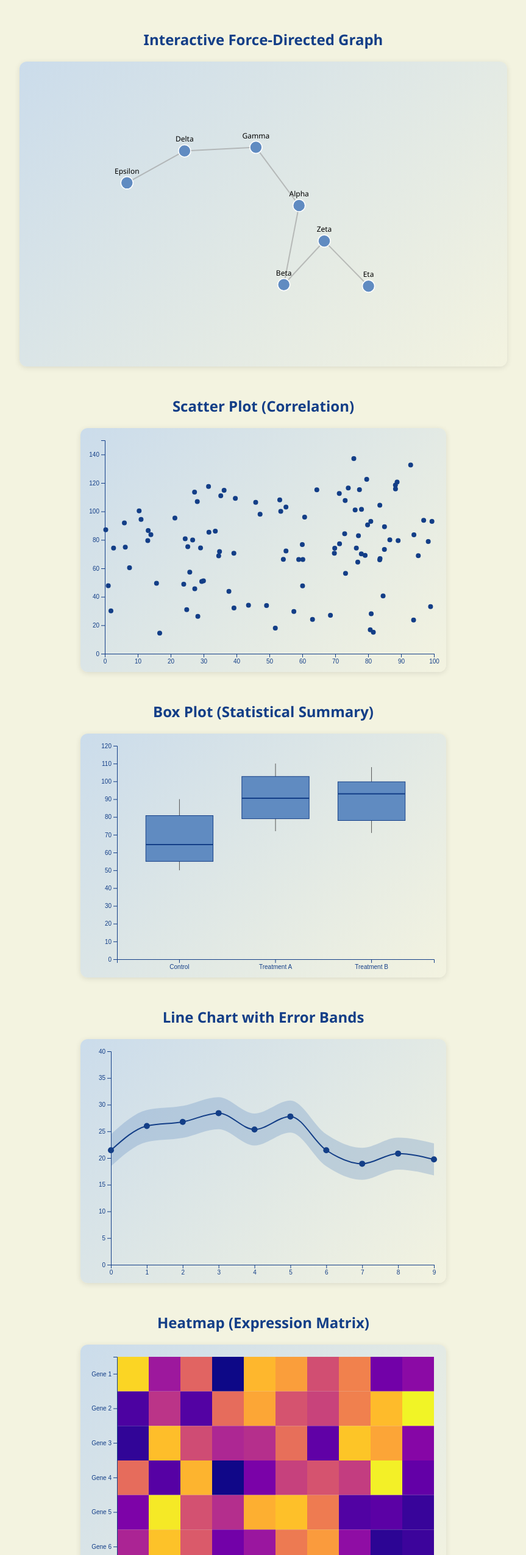
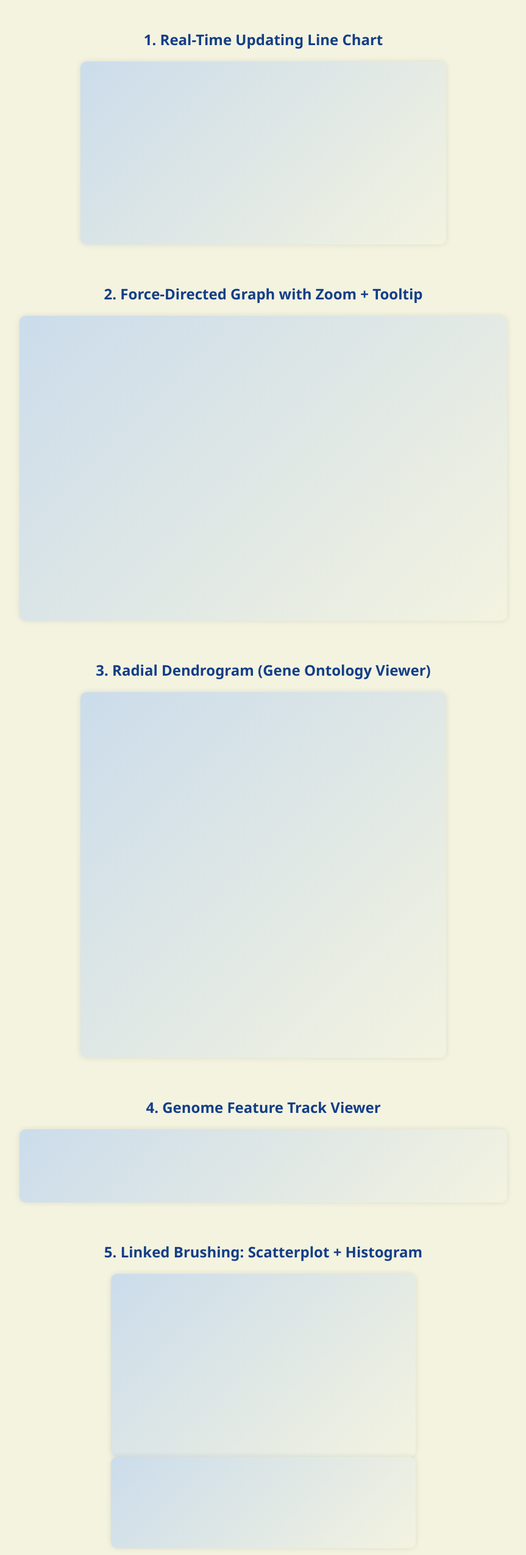
Before and after one commit to varshineas/D3Demo, a plain HTML site: page index.html in a window 1280 px wide. Shown: the part 112-2662 px from the top of the page at 61% size, without its empty margins (208-1071 px from the left). Drawn offline with nearby package versions, Linux system fonts and the light colour scheme.

Commit message:
showcasing more advanced charts

```diff
--- a/index.html
+++ b/index.html
@@ -1,52 +1,45 @@
-
 <!DOCTYPE html>
 <html lang="en">
 <head>
   <meta charset="UTF-8" />
   <meta name="viewport" content="width=device-width, initial-scale=1.0"/>
-  <title>D3 Scientific Visualization Showcase</title>
+  <title>D3 Advanced Visualization Showcase</title>
   <link rel="stylesheet" href="style.css" />
-  <link rel="icon" href="data:,">
   <script src="https://d3js.org/d3.v7.min.js"></script>
 </head>
 <body>
-  <h1>D3 Scientific Visualization Showcase</h1>
+  <h1>D3 Advanced Visualization Showcase</h1>
 
   <section>
-    <h2>Interactive Force-Directed Graph</h2>
-    <svg id="forceGraph" width="800" height="500"></svg>
+    <h2>1. Real-Time Updating Line Chart</h2>
+    <svg id="realTimeChart" width="600" height="300"></svg>
   </section>
 
   <section>
-    <h2>Scatter Plot (Correlation)</h2>
-    <svg id="scatterPlot" width="600" height="400"></svg>
+    <h2>2. Force-Directed Graph with Zoom + Tooltip</h2>
+    <svg id="forceGraphAdv" width="800" height="500"></svg>
   </section>
 
   <section>
-    <h2>Box Plot (Statistical Summary)</h2>
-    <svg id="boxPlot" width="600" height="400"></svg>
+    <h2>3. Radial Dendrogram (Gene Ontology Viewer)</h2>
+    <svg id="radialTree" width="600" height="600"></svg>
   </section>
 
   <section>
-    <h2>Line Chart with Error Bands</h2>
-    <svg id="errorLineChart" width="600" height="400"></svg>
+    <h2>4. Genome Feature Track Viewer</h2>
+    <svg id="genomeTrack" width="800" height="120"></svg>
   </section>
 
   <section>
-    <h2>Heatmap (Expression Matrix)</h2>
-    <svg id="heatmap" width="600" height="400"></svg>
+    <h2>5. Linked Brushing: Scatterplot + Histogram</h2>
+    <svg id="scatterBrush" width="500" height="300"></svg>
+    <svg id="histBrush" width="500" height="150"></svg>
   </section>
 
-  <section>
-    <h2>Violin Plot (Distribution)</h2>
-    <svg id="violinPlot" width="600" height="400"></svg>
-  </section>
-
-  <script src="js/forceGraph.js"></script>
-  <script src="js/scatterPlot.js"></script>
-  <script src="js/boxPlot.js"></script>
-  <script src="js/errorLineChart.js"></script>
-  <script src="js/heatmap.js"></script>
-  <script src="js/violinPlot.js"></script>
+  <script src="js/realTimeChart.js"></script>
+  <script src="js/forceGraphAdv.js"></script>
+  <script src="js/radialTree.js"></script>
+  <script src="js/genomeTrack.js"></script>
+  <script src="js/linkedBrush.js"></script>
 </body>
 </html>
--- a/js/boxPlot.js
+++ /dev/null
@@ -1,38 +0,0 @@
-
-const svgBP = d3.select("#boxPlot");
-const widthBP = +svgBP.attr("width");
-const heightBP = +svgBP.attr("height");
-
-const groupsBP = ["Control", "Treatment A", "Treatment B"];
-const dataBP = groupsBP.map(label => ({
-  label,
-  values: d3.range(30).map(() => Math.round(Math.random() * 40 + (label === "Control" ? 50 : 70)))
-}));
-
-const xBP = d3.scaleBand().domain(groupsBP).range([60, widthBP - 20]).padding(0.3);
-const yBP = d3.scaleLinear().domain([0, 120]).range([heightBP - 30, 20]);
-
-svgBP.append("g").attr("transform", `translate(0, ${heightBP - 30})`).call(d3.axisBottom(xBP));
-svgBP.append("g").attr("transform", `translate(60, 0)`).call(d3.axisLeft(yBP));
-
-dataBP.forEach(d => {
-  const sorted = d.values.sort(d3.ascending);
-  const q1 = d3.quantile(sorted, 0.25);
-  const median = d3.quantile(sorted, 0.5);
-  const q3 = d3.quantile(sorted, 0.75);
-  const min = d3.min(sorted);
-  const max = d3.max(sorted);
-  const center = xBP(d.label) + xBP.bandwidth() / 2;
-
-  svgBP.append("line").attr("x1", center).attr("x2", center)
-    .attr("y1", yBP(min)).attr("y2", yBP(max)).attr("stroke", "#555");
-
-  svgBP.append("rect")
-    .attr("x", xBP(d.label)).attr("y", yBP(q3))
-    .attr("width", xBP.bandwidth()).attr("height", yBP(q1) - yBP(q3))
-    .attr("fill", "#608BC1").attr("stroke", "#133E87");
-
-  svgBP.append("line").attr("x1", xBP(d.label)).attr("x2", xBP(d.label) + xBP.bandwidth())
-    .attr("y1", yBP(median)).attr("y2", yBP(median))
-    .attr("stroke", "#133E87").attr("stroke-width", 2);
-});
--- a/js/errorLineChart.js
+++ /dev/null
@@ -1,52 +0,0 @@
-
-const svgLC = d3.select("#errorLineChart");
-const widthLC = +svgLC.attr("width");
-const heightLC = +svgLC.attr("height");
-
-const timepointsLC = d3.range(10);
-const meanLC = timepointsLC.map(t => ({ x: t, y: 20 + 5 * Math.sin(t / 2) + Math.random() * 5 }));
-const errorLC = 3;
-
-const xLC = d3.scaleLinear().domain([0, 9]).range([50, widthLC - 20]);
-const yLC = d3.scaleLinear().domain([0, 40]).range([heightLC - 30, 20]);
-
-const areaLC = d3.area()
-  .x(d => xLC(d.x))
-  .y0(d => yLC(d.y - errorLC))
-  .y1(d => yLC(d.y + errorLC))
-  .curve(d3.curveMonotoneX);
-
-svgLC.append("path")
-  .datum(meanLC)
-  .attr("fill", "#608BC1")
-  .attr("opacity", 0.3)
-  .attr("d", areaLC);
-
-const lineLC = d3.line()
-  .x(d => xLC(d.x))
-  .y(d => yLC(d.y))
-  .curve(d3.curveMonotoneX);
-
-svgLC.append("path")
-  .datum(meanLC)
-  .attr("fill", "none")
-  .attr("stroke", "#133E87")
-  .attr("stroke-width", 2)
-  .attr("d", lineLC);
-
-svgLC.selectAll("circle")
-  .data(meanLC)
-  .join("circle")
-  .attr("cx", d => xLC(d.x))
-  .attr("cy", d => yLC(d.y))
-  .attr("r", 5)
-  .attr("fill", "#133E87")
-  .on("mouseover", function (event, d) {
-    d3.select(this).transition().attr("r", 7);
-  })
-  .on("mouseout", function () {
-    d3.select(this).transition().attr("r", 5);
-  });
-
-svgLC.append("g").attr("transform", `translate(0, ${heightLC - 30})`).call(d3.axisBottom(xLC));
-svgLC.append("g").attr("transform", `translate(50, 0)`).call(d3.axisLeft(yLC));
--- a/js/forceGraph.js
+++ /dev/null
@@ -1,82 +0,0 @@
-
-const svgFG = d3.select("#forceGraph");
-const widthFG = +svgFG.attr("width");
-const heightFG = +svgFG.attr("height");
-
-const nodesFG = [
-  { id: "Alpha" }, { id: "Beta" }, { id: "Gamma" },
-  { id: "Delta" }, { id: "Epsilon" }, { id: "Zeta" }, { id: "Eta" }
-];
-
-const linksFG = [
-  { source: "Alpha", target: "Beta" },
-  { source: "Alpha", target: "Gamma" },
-  { source: "Gamma", target: "Delta" },
-  { source: "Delta", target: "Epsilon" },
-  { source: "Beta", target: "Zeta" },
-  { source: "Zeta", target: "Eta" }
-];
-
-const simulationFG = d3.forceSimulation(nodesFG)
-  .force("link", d3.forceLink(linksFG).id(d => d.id).distance(100))
-  .force("charge", d3.forceManyBody().strength(-250))
-  .force("center", d3.forceCenter(widthFG / 2, heightFG / 2));
-
-const linkFG = svgFG.append("g")
-  .attr("stroke", "#999")
-  .attr("stroke-opacity", 0.6)
-  .selectAll("line")
-  .data(linksFG)
-  .join("line")
-  .attr("stroke-width", 2);
-
-const nodeFG = svgFG.append("g")
-  .attr("stroke", "#fff")
-  .attr("stroke-width", 1.5)
-  .selectAll("circle")
-  .data(nodesFG)
-  .join("circle")
-  .attr("r", 10)
-  .attr("fill", "#608BC1")
-  .on("mouseover", function () { d3.select(this).attr("fill", "#133E87"); })
-  .on("mouseout", function () { d3.select(this).attr("fill", "#608BC1"); })
-  .call(d3.drag()
-    .on("start", (event, d) => {
-      if (!event.active) simulationFG.alphaTarget(0.3).restart();
-      d.fx = d.x;
-      d.fy = d.y;
-    })
-    .on("drag", (event, d) => {
-      d.fx = event.x;
-      d.fy = event.y;
-    })
-    .on("end", (event, d) => {
-      if (!event.active) simulationFG.alphaTarget(0);
-      d.fx = null;
-      d.fy = null;
-    }));
-
-const labelFG = svgFG.append("g")
-  .selectAll("text")
-  .data(nodesFG)
-  .join("text")
-  .text(d => d.id)
-  .attr("font-size", 12)
-  .attr("dy", -15)
-  .attr("text-anchor", "middle");
-
-simulationFG.on("tick", () => {
-  linkFG
-    .attr("x1", d => d.source.x)
-    .attr("y1", d => d.source.y)
-    .attr("x2", d => d.target.x)
-    .attr("y2", d => d.target.y);
-
-  nodeFG
-    .attr("cx", d => d.x)
-    .attr("cy", d => d.y);
-
-  labelFG
-    .attr("x", d => d.x)
-    .attr("y", d => d.y);
-});
--- /dev/null
+++ b/js/forceGraphAdv.js
@@ -0,0 +1 @@
+// Force-Directed Graph with Zoom + Tooltip
--- /dev/null
+++ b/js/genomeTrack.js
@@ -0,0 +1 @@
+// Genome Feature Track Viewer
--- a/js/heatmap.js
+++ /dev/null
@@ -1,38 +0,0 @@
-
-const svgHM = d3.select("#heatmap");
-const widthHM = +svgHM.attr("width");
-const heightHM = +svgHM.attr("height");
-
-const colsHM = 10, rowsHM = 6;
-const dataHM = d3.range(rowsHM * colsHM).map(i => ({
-  col: i % colsHM,
-  row: Math.floor(i / colsHM),
-  value: Math.random()
-}));
-
-const xHM = d3.scaleBand().domain(d3.range(colsHM)).range([60, widthHM - 20]);
-const yHM = d3.scaleBand().domain(d3.range(rowsHM)).range([20, heightHM - 40]);
-const colorHM = d3.scaleSequential(d3.interpolatePlasma).domain([0, 1]);
-
-svgHM.selectAll("rect")
-  .data(dataHM)
-  .join("rect")
-  .attr("x", d => xHM(d.col))
-  .attr("y", d => yHM(d.row))
-  .attr("width", xHM.bandwidth())
-  .attr("height", yHM.bandwidth())
-  .attr("fill", d => colorHM(d.value))
-  .on("mouseover", function (event, d) {
-    d3.select(this).attr("stroke", "#133E87").attr("stroke-width", 2);
-  })
-  .on("mouseout", function () {
-    d3.select(this).attr("stroke", null);
-  });
-
-svgHM.append("g")
-  .attr("transform", `translate(0, ${heightHM - 40})`)
-  .call(d3.axisBottom(xHM).tickFormat(d => `S${d + 1}`));
-
-svgHM.append("g")
-  .attr("transform", `translate(60, 0)`)
-  .call(d3.axisLeft(yHM).tickFormat(d => `Gene ${d + 1}`));
--- /dev/null
+++ b/js/linkedBrush.js
@@ -0,0 +1 @@
+// Linked Scatterplot + Histogram Brushing
--- /dev/null
+++ b/js/radialTree.js
@@ -0,0 +1 @@
+// Radial Dendrogram Viewer
--- /dev/null
+++ b/js/realTimeChart.js
@@ -0,0 +1 @@
+// Real-Time Updating Line Chart logic will go here
--- a/js/scatterPlot.js
+++ /dev/null
@@ -1,46 +0,0 @@
-
-const svgSP = d3.select("#scatterPlot");
-const widthSP = +svgSP.attr("width");
-const heightSP = +svgSP.attr("height");
-
-const dataSP = d3.range(100).map(() => ({
-  x: Math.random() * 100,
-  y: Math.random() * 100 + Math.random() * 50
-}));
-
-const xSP = d3.scaleLinear().domain([0, 100]).range([40, widthSP - 20]);
-const ySP = d3.scaleLinear().domain([0, 150]).range([heightSP - 30, 20]);
-
-const tooltipSP = d3.select("body").append("div")
-  .style("position", "absolute")
-  .style("background", "#fff")
-  .style("border", "1px solid #ccc")
-  .style("padding", "5px")
-  .style("display", "none");
-
-svgSP.selectAll("circle")
-  .data(dataSP)
-  .join("circle")
-  .attr("cx", d => xSP(d.x))
-  .attr("cy", d => ySP(d.y))
-  .attr("r", 4)
-  .attr("fill", "#133E87")
-  .on("mouseover", (event, d) => {
-    tooltipSP.style("display", "block")
-      .html(`x: ${d.x.toFixed(1)}<br/>y: ${d.y.toFixed(1)}`)
-      .style("left", (event.pageX + 10) + "px")
-      .style("top", (event.pageY - 20) + "px");
-    d3.select(event.currentTarget).attr("r", 6);
-  })
-  .on("mouseout", (event, d) => {
-    tooltipSP.style("display", "none");
-    d3.select(event.currentTarget).attr("r", 4);
-  });
-
-svgSP.append("g")
-  .attr("transform", `translate(0, ${heightSP - 30})`)
-  .call(d3.axisBottom(xSP));
-
-svgSP.append("g")
-  .attr("transform", `translate(40, 0)`)
-  .call(d3.axisLeft(ySP));
--- a/js/violinPlot.js
+++ /dev/null
@@ -1,50 +0,0 @@
-
-const svgVP = d3.select("#violinPlot");
-const widthVP = +svgVP.attr("width");
-const heightVP = +svgVP.attr("height");
-
-const groupsVP = ["WT", "KO"];
-const dataVP = groupsVP.map(group => ({
-  group,
-  values: d3.range(100).map(() =>
-    group === "WT" ? d3.randomNormal(50, 10)() : d3.randomNormal(65, 8)())
-}));
-
-const xVP = d3.scaleBand().domain(groupsVP).range([80, widthVP - 80]).padding(0.4);
-const yVP = d3.scaleLinear().domain([20, 100]).range([heightVP - 30, 20]);
-
-const kdeVP = (kernel, thresholds, data) => {
-  return thresholds.map(t => [t, d3.mean(data, d => kernel(t - d))]);
-};
-
-const epanechnikovVP = bandwidth => v => {
-  v /= bandwidth;
-  return Math.abs(v) <= 1 ? 0.75 * (1 - v * v) / bandwidth : 0;
-};
-
-dataVP.forEach(d => {
-  const groupX = xVP(d.group) + xVP.bandwidth() / 2;
-  const bins = d3.range(20, 100, 1);
-  const density = kdeVP(epanechnikovVP(7), bins, d.values);
-
-  const widthScale = d3.scaleLinear()
-    .domain([0, d3.max(density, d => d[1])])
-    .range([0, xVP.bandwidth() / 2]);
-
-  const area = d3.area()
-    .x0(val => groupX - widthScale(val[1]))
-    .x1(val => groupX + widthScale(val[1]))
-    .y(val => yVP(val[0]))
-    .curve(d3.curveCatmullRom);
-
-  svgVP.append("path")
-    .datum(density)
-    .attr("fill", "#608BC1")
-    .attr("stroke", "#133E87")
-    .attr("stroke-width", 1.5)
-    .attr("opacity", 0.8)
-    .attr("d", area);
-});
-
-svgVP.append("g").attr("transform", `translate(0, ${heightVP - 30})`).call(d3.axisBottom(xVP));
-svgVP.append("g").attr("transform", `translate(80, 0)`).call(d3.axisLeft(yVP));
--- a/style.css
+++ b/style.css
@@ -1,4 +1,3 @@
-
 body {
   font-family: 'Segoe UI', sans-serif;
   background-color: #F3F3E0;
@@ -13,14 +12,14 @@ h1 {
 }
 
 section {
-  margin: 3em 0;
+  margin: 4em 0;
   text-align: center;
 }
 
 svg {
   background: linear-gradient(135deg, #CBDCEB, #F3F3E0);
-  border-radius: 12px;
-  box-shadow: 0 2px 10px rgba(0,0,0,0.1);
+  border-radius: 10px;
+  box-shadow: 0 0 10px rgba(0,0,0,0.1);
   display: block;
   margin: 0 auto;
 }
```
